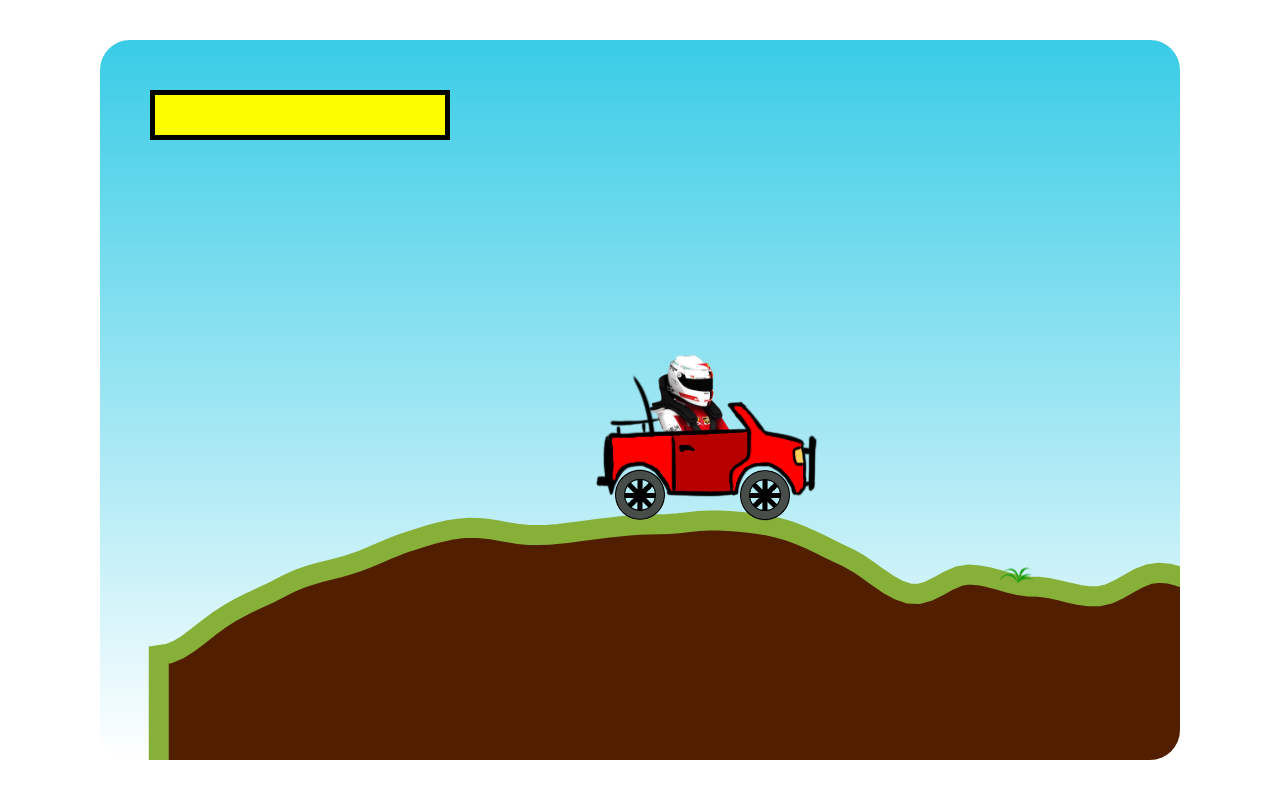
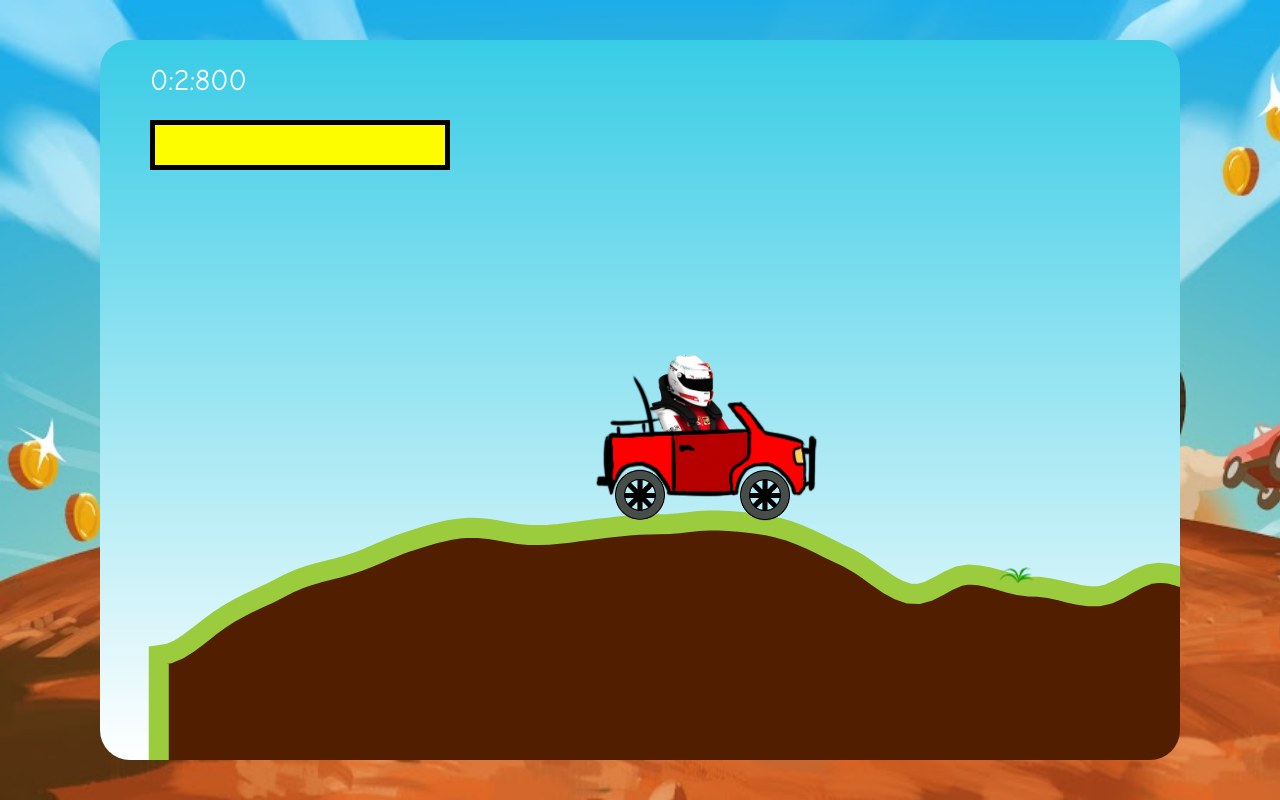
Before and after one commit to eichingertim/hill-race-and-jump, a website with bundled scripts: page src/index.html in a window 1280 px wide. Both pictures are taken after a click on the button "EASY". Built offline with nearby package versions, Linux system fonts and the light colour scheme.

Commit message:
finished project

```diff
--- a/src/css/main.css
+++ b/src/css/main.css
@@ -8,6 +8,8 @@ body {
     display: flex;
     flex-direction: column;
     justify-content: center;
+    background-image: url('/images/background-body.jpg');
+    background-size:cover;
 }
 
 #canvas {
@@ -77,7 +79,7 @@ h2 {
     height: 720px;
     border-radius: 30px;
     padding: var(--default-padding);
-    background-color: rgb(55, 55, 55);
+    background-color: rgb(20, 192, 223);
 }
 
 .audio-icon {
@@ -111,7 +113,7 @@ h2 {
     width: 1080px;
     height: 720px;
     border-radius: 30px;
-    background-color: rgb(55, 55, 55);
+    background-color: rgb(20, 192, 223);
 }
 
 .back-icon-container {
--- a/src/js/car/car.js
+++ b/src/js/car/car.js
@@ -48,7 +48,7 @@ function updateY(car, ground) {
         else car.y += Car.GRAVITY;
 
         if (car.wheelFront.y + Car.GRAVITY >= ground.getY(car.x + Car.DISTANCE_BETWEEN_AXES) - 30){
-            car.wheelFront.y = ground.getY(car.x + 125) - 30;
+            car.wheelFront.y = ground.getY(car.x + Car.DISTANCE_BETWEEN_AXES) - 30;
         } else car.wheelFront.y += Car.GRAVITY;
     }
 
@@ -57,25 +57,25 @@ function updateY(car, ground) {
 
 class CarDiedEvent extends Event {
     constructor() {
-        super("CarDied", null);
+        super(Config.EVENTS.CAR_DIED, null);
     }
 }
 
 class DrivingEvent extends Event {
     constructor(isDriving) {
-        super("Driving", {isDriving: isDriving});
+        super(Config.EVENTS.DRIVE_STATE_CHANGED, {isDriving: isDriving});
     }
 }
 
 class CarJumpEvent extends Event {
     constructor() {
-        super("CarJump", null);
+        super(Config.EVENTS.CAR_JUMP, null);
     }
 }
 
 class CollectedFuelEvent extends Event {
     constructor() {
-        super("CollectedFuel", null);
+        super(Config.EVENTS.COLLECTED_FUEL, null);
     }
 }
 
@@ -166,7 +166,6 @@ class Car extends Observable {
                     this.notifyAll(new DrivingEvent(true));
                     break;
                 case ' ':
-                    console.log("Jump");
                     this.jump();
                     break;
             }
@@ -218,6 +217,7 @@ class Car extends Observable {
     }
 
     stop() {
+        this.isDead = true;
         this.isDriving = true;
         this.speedX = 0;
         this.accelerate = false;
--- a/src/js/game/Fuel.js
+++ b/src/js/game/Fuel.js
@@ -1,8 +1,9 @@
 import {Observable, Event} from "../utils/Observable.js";
+import Config from "../utils/Config.js";
 
 class EmptyFuelEvent extends Event {
     constructor() {
-        super("EmptyFuel", null);
+        super(Config.EVENTS.EMPTY_FUEL, null);
     }
 }
 
@@ -29,13 +30,15 @@ class Fuel extends Observable {
     }
 
     draw(ctx) {
-        ctx.fillStyle = "#000000";
-        ctx.fillRect(50, 50, 300, 50);
-        ctx.fillStyle = "#FDFD00";
+        ctx.fillStyle = Fuel.ATTRIBUTES.OUTER_COLOR;
+        ctx.fillRect(Fuel.ATTRIBUTES.OUTER_X, Fuel.ATTRIBUTES.OUTER_Y,
+            Fuel.ATTRIBUTES.OUTER_WIDTH, Fuel.ATTRIBUTES.OUTER_HEIGHT);
+        ctx.fillStyle = Fuel.ATTRIBUTES.INNER_COLOR;
 
         let width = (this.fuelStand * Fuel.DEFAULT_FUEL_STAND_WIDTH) / Fuel.DEFAULT_FUEL_STAND;
 
-        ctx.fillRect(55, 55, width, 40);
+        ctx.fillRect(Fuel.ATTRIBUTES.INNER_X, Fuel.ATTRIBUTES.INNER_Y,
+            width, Fuel.ATTRIBUTES.INNER_HEIGHT);
     }
 
     setDriving(isDriving) {
@@ -43,7 +46,6 @@ class Fuel extends Observable {
     }
 
     decreaseForJump() {
-        console.log("SHEEESH");
         if (this.fuelStand - Fuel.JUMP_CONSUME >= 0) {
             this.fuelStand -= Fuel.JUMP_CONSUME;
         } else {
@@ -56,6 +58,20 @@ class Fuel extends Observable {
         this.fuelStand = Fuel.DEFAULT_FUEL_STAND;
     }
 
+    static get ATTRIBUTES() {
+        return {
+            OUTER_X: 50,
+            OUTER_Y: 80,
+            OUTER_WIDTH: 300,
+            OUTER_HEIGHT: 50,
+            OUTER_COLOR: "#000000",
+            INNER_X: 55,
+            INNER_Y: 85,
+            INNER_HEIGHT: 40,
+            INNER_COLOR: "#FDFD00",
+        }
+    }
+
     static get DEFAULT_FUEL_STAND_WIDTH() { return 290}
 
     static get JUMP_CONSUME() { return 10;}
--- a/src/js/game/Target.js
+++ b/src/js/game/Target.js
@@ -3,7 +3,7 @@ import {Config, LevelAttributes} from "../utils/Config.js";
 
 class FinishEvent extends Event {
     constructor() {
-        super("Finish", null);
+        super(Config.EVENTS.FINSIH, null);
     }
 }
 
--- a/src/js/game/game.js
+++ b/src/js/game/game.js
@@ -4,6 +4,7 @@ import Ground from "./ground.js";
 import Car from "../car/car.js";
 import Fuel from "./Fuel.js";
 import Target from "./Target.js";
+import StopWatch from "./stopwatch.js";
 
 let audioContext, currentGame;
 
@@ -22,85 +23,99 @@ function updateSound(game, isDriving) {
 }
 
 function addListeners(game) {
-    let resetBtn = document.querySelector(".reset-icon"),
-        backToMenu = document.querySelector(".back-icon");
-    resetBtn.addEventListener("click", () => {
-        document.querySelector(".game-over-screen").classList.add("hidden");
-        document.querySelector("canvas").classList.remove("hidden");
+    game.views.btnReset.addEventListener("click", () => {
+        game.views.gameOverScreen.classList.add("hidden");
+        game.views.canvas.classList.remove("hidden");
         game.car.reset(game.currentLevel);
         game.ground.reset(game.currentLevel);
         game.fuel.reset();
+        game.stopwatch.reset();
+        game.stopwatch.start();
         game.panX = 0;
     });
-    backToMenu.addEventListener("click", () => {
-        cancelAnimationFrame(game.currentAniimationFrameID);
-        cancelAnimationFrame(game.currentAniimationFrameID);
+
+    game.views.btnBackToMenu.addEventListener("click", () => {
+        cancelAnimationFrame(game.currentAnimFrameId);
+        cancelAnimationFrame(game.currentAnimFrameId);
         game.notifyAll(new BackToMenuEvent());
     });
 
 
 
-    game.car.addEventListener("CarDied", () => {
-        document.querySelector("#win-loose-message").innerHTML = "You died or ran out of fuel!";
-        cancelAnimationFrame(game.currentAniimationFrameID);
-        cancelAnimationFrame(game.currentAniimationFrameID);
+    game.car.addEventListener(Config.EVENTS.CAR_DIED, () => {
+        game.views.winLooseMsg.innerHTML = Config.MSG_DEAD;
+        game.stopwatch.stop();
+        game.views.timeMsg.innerHTML = "TIME: " + game.stopwatch.getTime();
+        cancelAnimationFrame(game.currentAnimFrameId);
+        cancelAnimationFrame(game.currentAnimFrameId);
         game.isDriving = false;
         game.soundDrive.pause();
-        game.car,stop();
-        document.querySelector("canvas").classList.add("hidden");
-        document.querySelector(".game-over-screen").classList.remove("hidden");
+        game.car.stop();
+        game.views.canvas.classList.add("hidden");
+        game.views.gameOverScreen.classList.remove("hidden");
     });
 
-    game.car.addEventListener("Driving", (event) => {
+    game.car.addEventListener(Config.EVENTS.DRIVE_STATE_CHANGED, (event) => {
         updateSound(game, event.data.isDriving);
         game.fuel.setDriving(event.data.isDriving);
     });
 
-    game.car.addEventListener("CarJump", () => {
+    game.car.addEventListener(Config.EVENTS.CAR_JUMP, () => {
         game.fuel.decreaseForJump();
     });
 
-    game.car.addEventListener("CollectedFuel", () => {
+    game.car.addEventListener(Config.EVENTS.COLLECTED_FUEL, () => {
         game.fuel.collectedFuel();
     });
 
-    game.fuel.addEventListener("EmptyFuel", () => {
+    game.fuel.addEventListener(Config.EVENTS.EMPTY_FUEL, () => {
         game.car.die();
         game.car.stop();
         game.fuel.draw(game.ctx);
     });
 
-    game.target.addEventListener("Finish", () => {
-        document.querySelector("#win-loose-message").innerHTML = "Congratulations! You won!";
+    game.target.addEventListener(Config.EVENTS.FINSIH, () => {
+        game.stopwatch.stop();
+        game.views.timeMsg.innerHTML = "TIME: " + game.stopwatch.getTime();
+        game.views.winLooseMsg.innerHTML = Config.MSG_WON;
         game.car.stop();
-        document.querySelector("canvas").classList.add("hidden");
-        document.querySelector(".game-over-screen").classList.remove("hidden");
-        cancelAnimationFrame(game.currentAniimationFrameID);
+        game.views.canvas.classList.add("hidden");
+        game.views.gameOverScreen.classList.remove("hidden");
+        cancelAnimationFrame(game.currentAnimFrameId);
     });
 }
 
 class BackToMenuEvent extends Event {
     constructor() {
-        super("BackToMenu", null);
+        super(Config.EVENTS.BACK_TO_MENU, null);
     }
 }
 
 class Game extends Observable{
 
-    constructor(images, currentLevel) {
+    constructor(images, currentLevel, views) {
         super();
         currentGame = this;
         this.canvas = document.querySelector("#canvas");
         this.ctx = this.canvas.getContext("2d");
+        this.views = views;
         this.panX = 0;
         this.isDriving = false;
         this.currentLevel = currentLevel || "EASY";
-        this.ctx.clearRect(0,0, this.canvas.width, this.canvas.height);
+
         this.ground = new Ground(this.canvas, images.grass, images.fuel_tank, this.currentLevel);
         this.car = new Car(this.canvas.width/2, 100, canvas, images.body, images.wheel, images.player, currentLevel);
         this.fuel = new Fuel();
         this.target = new Target(images.finish_flag, this.currentLevel, this.ground);
+        this.stopwatch = new StopWatch();
+        this.stopwatch.start();
 
+        this.setupSounds();
+        addListeners(this);
+        this.currentAnimFrameId = requestAnimationFrame(this.updateGameArea);
+    }
+
+    setupSounds() {
         this.shouldPlaySpeedUp = true;
         this.shouldPlayDrive = true;
         this.soundSpeedUp = document.querySelector("#car-speed-up");
@@ -114,9 +129,6 @@ class Game extends Observable{
         track1.connect(audioContext.destination);
         const track2 = audioContext.createMediaElementSource(this.soundSpeedUp);
         track2.connect(audioContext.destination);
-
-        addListeners(this);
-        this.currentAniimationFrameID = requestAnimationFrame(this.updateGameArea);
     }
 
     reset(currentLevel) {
@@ -128,10 +140,12 @@ class Game extends Observable{
         this.ctx.clearRect(0,0, this.canvas.width, this.canvas.height);
         this.car.reset(currentLevel);
         this.ground.reset(currentLevel);
+        this.stopwatch.reset();
+        this.stopwatch.start();
         this.fuel.reset();
         this.panX = 0;
         this.target.reset(currentLevel, this.ground);
-        this.currentAniimationFrameID = requestAnimationFrame(this.updateGameArea);
+        this.currentAnimFrameId = requestAnimationFrame(this.updateGameArea);
     }
 
     updateGameArea() {
@@ -139,23 +153,20 @@ class Game extends Observable{
 
         //Background Sky
         let grd = currentGame.ctx.createLinearGradient(0, 0, 0, currentGame.canvas.height);
-        grd.addColorStop(0, "#39cce6");
-        grd.addColorStop(1, "white");
+        grd.addColorStop(0, Config.SKY_GRAD_START);
+        grd.addColorStop(1, Config.SKY_GRAD_END);
         currentGame.ctx.fillStyle = grd;
         currentGame.ctx.fillRect(0,0, currentGame.canvas.width, currentGame.canvas.height);
 
-        //Ground
         currentGame.ground.draw(currentGame.ctx, currentGame.panX);
-
-        //Car
         currentGame.car.update(currentGame.ground, currentGame.target);
         currentGame.panX = currentGame.car.draw(currentGame.ctx);
-
         currentGame.fuel.update();
         currentGame.fuel.draw(currentGame.ctx);
+        currentGame.target.draw(currentGame.ctx, currentGame.panX);
+        currentGame.stopwatch.draw(currentGame.ctx);
 
-        currentGame.target.draw(currentGame.ctx, currentGame.panX);
-
+        //Sound
         if(currentGame.isDriving) {
             if (currentGame.shouldPlaySpeedUp) {
                 currentGame.soundSpeedUp.play();
@@ -167,10 +178,13 @@ class Game extends Observable{
                 currentGame.soundDrive.play();
                 currentGame.shouldPlaySpeedUp = false;
             }
+        } else {
+            currentGame.soundSpeedUp.pause();
+            currentGame.soundDrive.pause();
         }
 
-        cancelAnimationFrame(currentGame.currentAniimationFrameID)
-        currentGame.currentAniimationFrameID = requestAnimationFrame(currentGame.updateGameArea);
+        cancelAnimationFrame(currentGame.currentAnimFrameId)
+        currentGame.currentAnimFrameId = requestAnimationFrame(currentGame.updateGameArea);
     }
 
 
--- a/src/js/game/ground.js
+++ b/src/js/game/ground.js
@@ -144,10 +144,10 @@ class Ground {
     }
 
     draw(ctx, panX) {
-        ctx.fillStyle = "#521e00";
+        ctx.fillStyle = Config.GROUND_COLOR;
         let gradient = ctx.createLinearGradient(0, 0, 6, 10);
-        gradient.addColorStop(0, "#9acc3d")
-        gradient.addColorStop(1, "#86b037");
+        gradient.addColorStop(0, Config.GRASS_GRAD_START)
+        gradient.addColorStop(1, Config.GRASS_GRAD_START);
         ctx.strokeStyle = gradient;
         ctx.lineWidth = Config.GRASS_THICKNESS * 2;
         ctx.beginPath();
@@ -166,8 +166,8 @@ class Ground {
 
     drawHoles(ctx, panX) {
         let grd = ctx.createLinearGradient(0, 0, 0, canvas.height);
-        grd.addColorStop(0, "#39cce6");
-        grd.addColorStop(1, "white");
+        grd.addColorStop(0, Config.SKY_GRAD_START);
+        grd.addColorStop(1, Config.SKY_GRAD_END);
         ctx.fillStyle = grd;
 
         for (let i = 0; i < this.holesPositions.length; i++) {
--- /dev/null
+++ b/src/js/game/stopwatch.js
@@ -0,0 +1,48 @@
+
+class StopWatch {
+
+    constructor() {
+        this.startTime = new Date();
+        this.currentDate = new Date();
+        this.duration = new Date(this.currentDate - this.startTime);
+        this.stopWatchRunning = false;
+    }
+
+    start() {
+        let that = this;
+        this.startTime = new Date();
+        this.stopWatchRunning = true;
+        setInterval(function() {
+            if (that.stopWatchRunning === false) {
+                return;
+            }
+            that.currentDate = new Date();
+            that.duration = new Date(that.currentDate - that.startTime);
+        }, 100);
+    }
+
+    stop() {
+        this.stopWatchRunning = false;
+    }
+
+    getTime() {
+        return this.duration.getMinutes() + ":" + this.duration.getSeconds() + ":" + this.duration.getMilliseconds();
+    }
+
+    reset() {
+        this.stopWatchRunning = false;
+        this.startTime = new Date();
+        this.currentDate = new Date();
+        this.duration = new Date(this.currentDate - this.startTime);
+    }
+
+    draw(ctx) {
+        let timeStr = this.duration.getMinutes() + ":" + this.duration.getSeconds() + ":" + this.duration.getMilliseconds();
+        ctx.font = "30px Comic Sans MS";
+        ctx.fillStyle = "white";
+        ctx.fillText(timeStr, 50, 50);
+    }
+
+}
+
+export default StopWatch;
--- a/src/js/index.js
+++ b/src/js/index.js
@@ -1,11 +1,21 @@
 import Game from "./game/game.js"
+import Config from "./utils/Config.js"
 
 let game,
     audioContext;
 
 
 const imageFiles = ["body", "wheel", "grass", "player", "fuel_tank", "finish_flag"],
-    images = loadImages(imageFiles, setup);
+    images = loadImages(imageFiles, setup),
+    views = {
+        btnReset: document.querySelector(".reset-icon"),
+        btnBackToMenu: document.querySelector(".back-icon"),
+        gameOverScreen: document.querySelector(".game-over-screen"),
+        gameMenuScreen: document.querySelector(".game-menu-screen"),
+        canvas: document.querySelector("canvas"),
+        winLooseMsg: document.querySelector("#win-loose-message"),
+        timeMsg: document.querySelector("#time-message"),
+    };
 
 function loadImages(files, onAllLoaded) {
     let i, numLoading = files.length;
@@ -31,11 +41,11 @@ function setupListeners(menuTheme) {
                 menuTheme.loop = true;
             }
             event.target.id = "on"
-            soundOnOff.src = "images/volume-on.svg"
+            soundOnOff.src = Config.PATH_IMG_SOUND_ON
             menuTheme.play();
         } else {
             event.target.id = "off"
-            soundOnOff.src = "images/volume-off.svg"
+            soundOnOff.src = Config.PATH_IMG_SOUND_OFF
             menuTheme.pause();
         }
     });
@@ -43,19 +53,19 @@ function setupListeners(menuTheme) {
     const difficultyBtns = document.querySelectorAll(".btn-difficulty");
     difficultyBtns.forEach((btn) => {
         btn.addEventListener("click", (event) => {
-            document.querySelector("canvas").classList.remove("hidden");
-            document.querySelector(".game-menu-screen").classList.add("hidden");
+            views.canvas.classList.remove("hidden");
+            views.gameMenuScreen.classList.add("hidden");
             if (game) {
                 menuTheme.volume = 0.2;
                 game.reset(event.target.value);
             } else {
                 menuTheme.volume = 0.2;
-                game = new Game(images, event.target.value);
-                game.addEventListener("BackToMenu", () => {
+                game = new Game(images, event.target.value, views);
+                game.addEventListener(Config.EVENTS.BACK_TO_MENU, () => {
                     menuTheme.volume = 1;
-                    document.querySelector("canvas").classList.add("hidden");
-                    document.querySelector(".game-over-screen").classList.add("hidden");
-                    document.querySelector(".game-menu-screen").classList.remove("hidden");
+                    views.canvas.classList.add("hidden");
+                    views.gameOverScreen.classList.add("hidden");
+                    views.gameMenuScreen.classList.remove("hidden");
                 });
             }
 
@@ -66,6 +76,4 @@ function setupListeners(menuTheme) {
 function setup() {
     const menuTheme = document.querySelector("#menu-theme");
     setupListeners(menuTheme);
-
-
 }
--- a/src/js/utils/Config.js
+++ b/src/js/utils/Config.js
@@ -5,9 +5,24 @@ const Config = {
     GRASS_SPAWN_UNTIL: 90,
     GRASS_THICKNESS: 10,
     EDGES_SMOOTHNESS: 10,
-    CAR: {
-
+    EVENTS: {
+        CAR_DIED: "CarDied",
+        DRIVE_STATE_CHANGED: "DriveStateChanged",
+        COLLECTED_FUEL: "CollectedFuel",
+        CAR_JUMP: "CarJump",
+        BACK_TO_MENU: "BackToMenu",
+        EMPTY_FUEL: "EmptyFuel",
+        FINSIH: "Finish",
     },
+    GROUND_COLOR: "#521e00",
+    GRASS_GRAD_START: "#9acc3d",
+    GRASS_GRAD_END: "#86b037",
+    SKY_GRAD_START: "#39cce6",
+    SKY_GRAD_END: "white",
+    PATH_IMG_SOUND_ON: "/images/volume-on.svg",
+    PATH_IMG_SOUND_OFF: "/images/volume-off.svg",
+    MSG_DEAD: "You died or ran out of fuel!",
+    MSG_WON: "Congratulations! You won!",
     LEVELS: [
         "EASY",
         "MIDDLE",
```
Also changed, not shown: src/index.html (+1 -0 lines), src/images/background-body.jpg (added).
